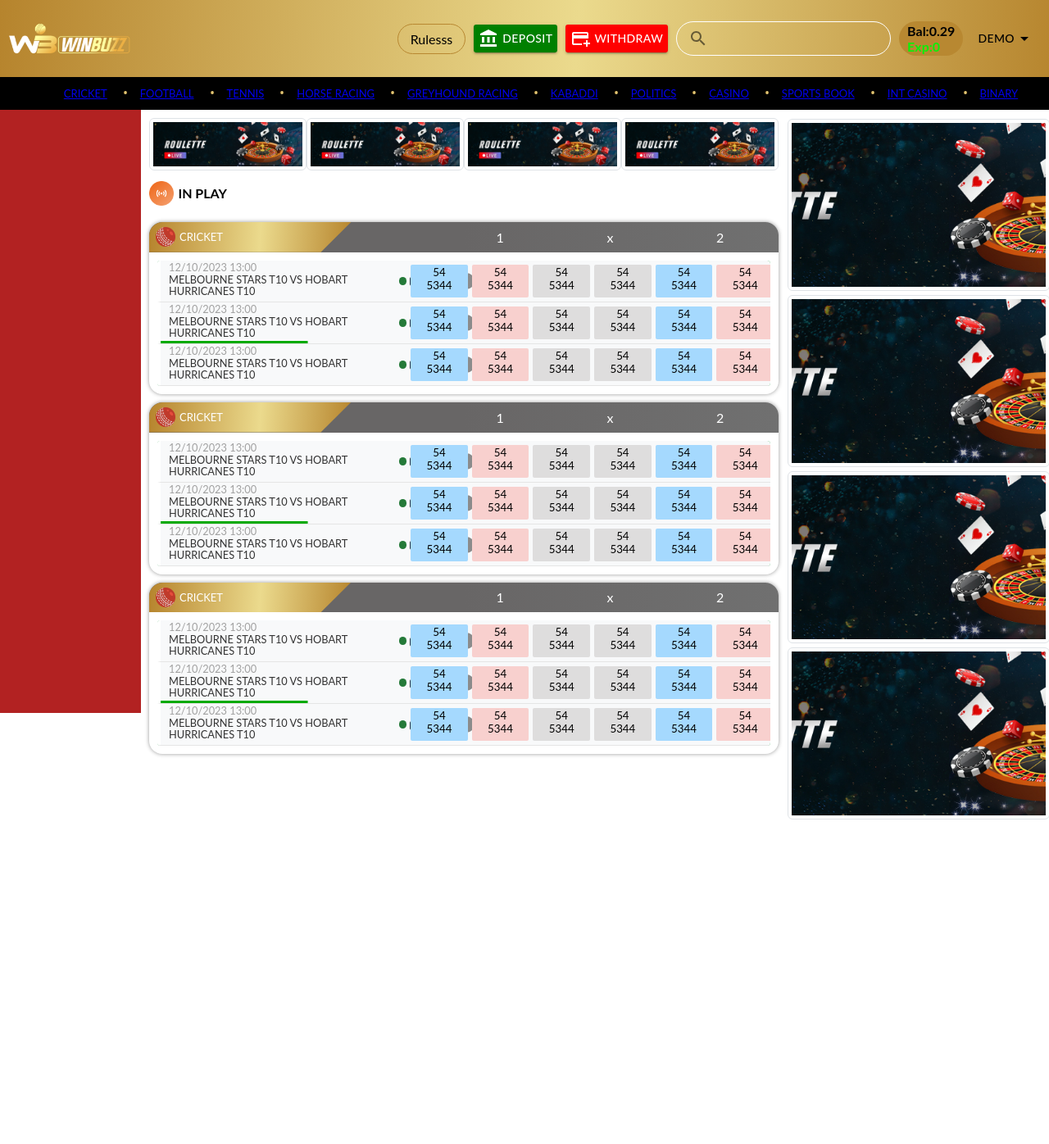
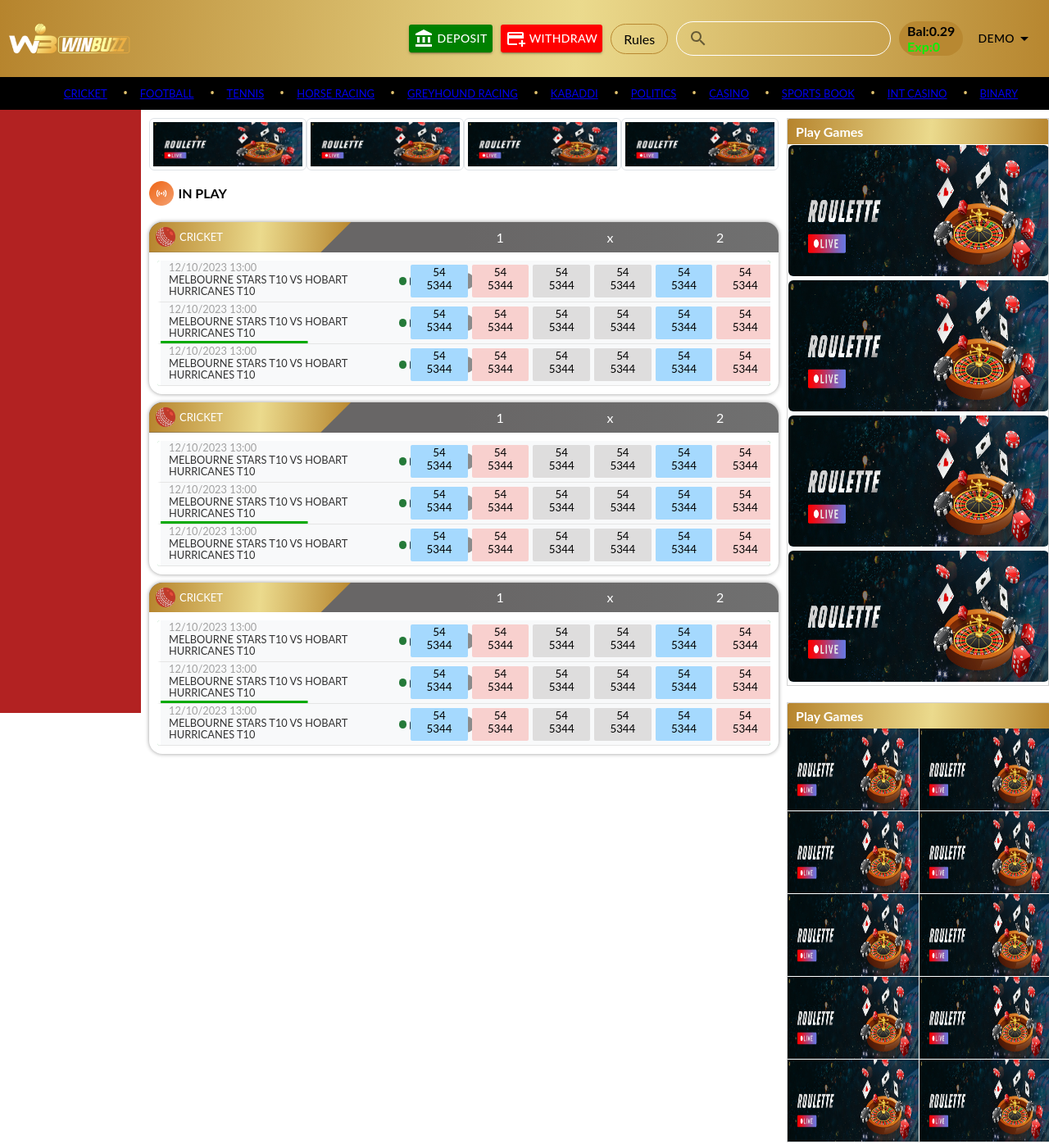
Before and after one commit to rajesh-metaversity/winbuzz, a React (Vite) app: page / in a window 1280 px wide. Shown: the whole page at 82% size. Before the commit the page ends 1004 px from the top, so only its background shows below. Built offline with nearby package versions, Linux system fonts and the light colour scheme.

Commit message:
gamedetail

```diff
--- a/src/component/SiderBanner/SiderBanner.jsx
+++ b/src/component/SiderBanner/SiderBanner.jsx
@@ -23,9 +23,13 @@ var settings = {
 const SiderBanner = () => {
     const location = useLocation
     console.log("loaction,", location)
-	const arr = [1, 2, 3, 4,5,6];
+    const arr = [1, 2, 3, 4, 5, 6];
+
+	const imageArray = Array.from({ length: 10 });
 	return (
-		<div>
+		<>
+			<div className="side_banner_cont">
+				<div className="play_games">Play Games</div>
 				<Slider {...settings}>
 					{arr.map((sliderdata, index) => (
 						<div key={index}>
@@ -34,21 +38,35 @@ const SiderBanner = () => {
 									item
 									// xs={12}
 									sx={{
-									padding: '0.25rem',
 										backgroundColor: '#fff',
 										borderRadius: '0.375rem',
 										overflowX: 'hidden',
-									border: '1px solid #dee2e6',
 										maxHeight: 'auto',
 										cursor: 'pointer'
 									}}>
-								<img src={banner1} alt="" width="100%" height="200px" style={{ objectFit: 'cover' }} />
+									<img src={banner1} alt="" width="100%" height="160px" style={{ objectFit: '' }} />
 								</Grid>
 							</Grid>
 						</div>
 					))}
 				</Slider>
 			</div>
+
+			<div className="side_banner-sub_cont">
+				<div className="play_games">Play Games</div>
+				<div className="bottom_images">
+					{imageArray?.map((_, index) => (
+						<span key={index} className="image_cont">
+							<img src={banner1} alt="" className="image" />
+                            <div className="over-lay">
+							<button className="play-button">Play Now</button>
+
+                            </div>
+						</span>
+					))}
+				</div>
+			</div>
+		</>
 	);
 };
 
--- a/src/component/SiderBanner/styles.scss
+++ b/src/component/SiderBanner/styles.scss
@@ -0,0 +1,107 @@
+.side_banner_cont {
+    border: 1px solid rgba(0, 0, 0, 0.175);
+    margin-bottom: 20px;
+    // border-left:  1px solid black;
+    // border-right:  1px solid black;
+
+
+    .play_games {
+        background: transparent linear-gradient(94deg, #b6842d, #ebda8d 55%, #b7862f);
+        font-weight: 700;
+        color: #fff;
+        border-radius: 2px 2px 0 0;
+        padding: 6px 10px;
+
+    }
+}
+
+.side_banner-sub_cont {
+    border: 1px solid rgba(0, 0, 0, 0.175);
+    height: auto;
+    width: 100%;
+
+    .play_games {
+        background: transparent linear-gradient(94deg, #b6842d, #ebda8d 55%, #b7862f);
+        font-weight: 700;
+        color: #fff;
+        border-radius: 2px 2px 0 0;
+        padding: 6px 10px;
+
+    }
+
+    .bottom_images {
+        display: grid;
+        grid-template-columns: 1fr 1fr;
+        row-gap: 1px;
+        column-gap: 1px;
+        width: 100%;
+        height: 100%;
+
+
+
+        .image_cont {
+            transition: filter 0.3s;
+            position: relative;
+            height: 100px;
+
+            .image {
+                // position: relative;
+                width: 100%;
+                height: 100%;
+            }
+
+            .over-lay {
+                position: absolute;
+                width: 100%;
+                height: 100%;
+                top: 0%;
+                left: 0%;
+                background-color: transparent;
+                transition: .5s ease;
+                // display: none;
+                opacity: 0;
+
+                &:hover {
+                    opacity: 1;
+
+                    transition: .5s ease;
+                    // display: block !important;
+                    background-color: rgba(236, 236, 236, 0.4);
+
+                }
+
+                &:hover .play-button {
+                    display: block;
+                    text-transform: uppercase;
+                    position: absolute;
+                    top: 50%;
+                    left: 50%;
+                    transform: translate(-50%, -50%);
+                    background-color: #ffb80c;
+                    color: black;
+                    border: none;
+                    cursor: pointer;
+                    // opacity: 0;`
+                    transition: opacity 0.3s;
+                    width: 80%;
+                    border-radius: 2px;
+                    font-size: 12px;
+                    padding: 5px;
+                    // padding: 10px 20px;
+                }
+
+
+
+            }
+
+
+
+        }
+
+
+
+
+    }
+
+
+}
--- a/src/layout/header/Header.jsx
+++ b/src/layout/header/Header.jsx
@@ -34,16 +34,16 @@ const HeaderComponent = () => {
 				</div>
 				<div className="header-right-col">
 					<ul>
-						<li
-              className="header-rule"
-							onClick={() => {
-								setModalValue(1);
-								handleOpen();
-							}}>
-							Rulesss
-						</li>
 						{!isLogin ? (
 							<>
+								<li
+									className="header-rule"
+									onClick={() => {
+										setModalValue(1);
+										handleOpen();
+									}}>
+									Rules
+								</li>
 								<li>
 									<MyTextField
 										hiddenLabel
@@ -76,7 +76,14 @@ const HeaderComponent = () => {
 									<ButtonComponent name={'Deposit'} icon={<AccountBalanceIcon />} bg={'green'} />
 								</li>
 								<ButtonComponent name="Withdraw" icon={<AddCardIcon />} bg={'red'} />
-
+								<li
+									className="header-rule"
+									onClick={() => {
+										setModalValue(1);
+										handleOpen();
+									}}>
+									Rules
+								</li>
 								<li>
 									<MyTextField
 										hiddenLabel
--- /dev/null
+++ b/src/pages/gameDeatail/GameDetail.jsx
@@ -0,0 +1,17 @@
+
+import LeftTable from './LeftTable'
+import RightTable from './RightTable'
+import './style.scss'
+
+const GameDetail = () => {
+  return (
+      <div className='game_detail-cont'>
+
+          <LeftTable />
+          <RightTable />
+
+    </div>
+  )
+}
+
+export default GameDetail
--- /dev/null
+++ b/src/pages/gameDeatail/LeftTable.jsx
@@ -0,0 +1,9 @@
+
+
+const LeftTable = () => {
+  return (
+    <div className="left_cont">LeftTable</div>
+  )
+}
+
+export default LeftTable
--- /dev/null
+++ b/src/pages/gameDeatail/RightTable.jsx
@@ -0,0 +1,9 @@
+
+
+const RightTable = () => {
+  return (
+      <div className="right_cont">RightTable</div>
+  )
+}
+
+export default RightTable
--- /dev/null
+++ b/src/pages/gameDeatail/style.scss
@@ -0,0 +1,20 @@
+.game_detail-cont {
+    display: flex;
+    justify-content: space-between;
+    width: 100%;
+    gap: 20px;
+
+    .left_cont {
+        width: 70%;
+        border: 1px solid green;
+    }
+
+    .right_cont {
+        flex: 1;
+        border: 1px solid blue;
+    }
+
+
+
+
+}
--- a/src/routes/PagesRoutes.jsx
+++ b/src/routes/PagesRoutes.jsx
@@ -9,6 +9,7 @@ import BettingProfitLoss from "../component/BettingProfitLoss/BettingProfitLoss"
 import { account_statement, mybets ,casino} from "./PagesUrl";
 import Sublayout from "../common/SubLayout";
 import Casino from "../pages/casino/Casino";
+import GameDetail from "../pages/gameDeatail/GameDetail";
 
 
 export const router = createBrowserRouter([
@@ -43,6 +44,10 @@ export const router = createBrowserRouter([
         path: "/password_change",
         element: <ChangePassword />,
       },
+      {
+        path: "/game_detail",
+        element: <GameDetail />
+      }
     ],
   },
   {
```
Lines whose indentation alone changed are shown as unchanged.
